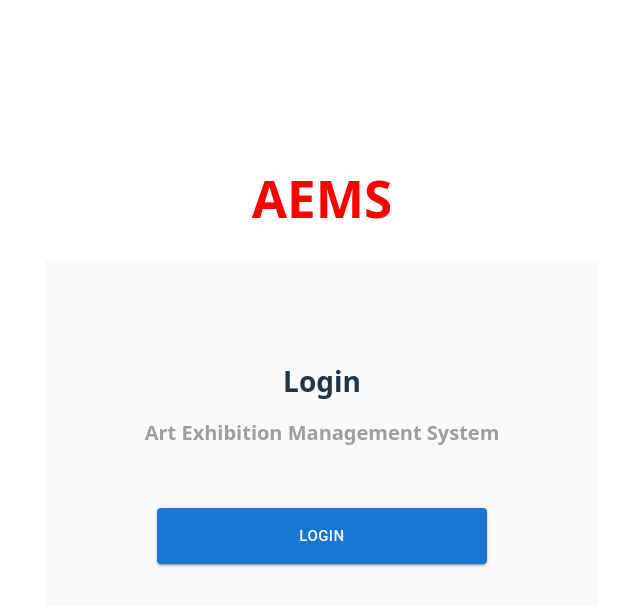
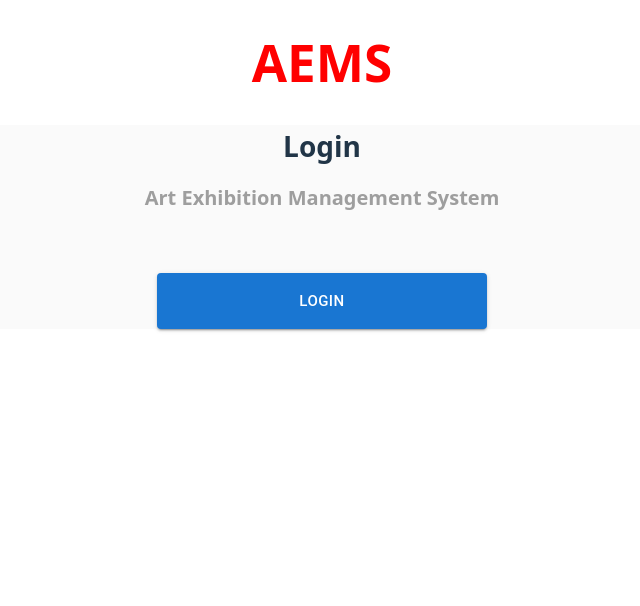
Before and after one commit to bdaza3/Art-Exhibit-Management-System, a React (Vite) app in the folder Project/AEMS/frontend/aems-frontend/: page / in a window 1280 px wide. Shown: the top 606 px of the page, without its empty margins (318-958 px from the left). Built offline with nearby package versions, Linux system fonts and the light colour scheme.

Commit message:
fix login button routing, resize page

```diff
--- a/Project/AEMS/frontend/aems-frontend/src/App.css
+++ b/Project/AEMS/frontend/aems-frontend/src/App.css
@@ -1,37 +1,12 @@
 #root {
-  max-width: 1280px;
   margin: 0 auto;
   padding: 2rem;
   text-align: center;
   background-color: white;
 }
 
-.logo {
-  height: 6em;
-  padding: 1.5em;
-  will-change: filter;
-  transition: filter 300ms;
+html, body, #root {
+  height: 100%;
+  margin: 0;
+  width: 100%;
 }
-
-@keyframes logo-spin {
-  from {
-    transform: rotate(0deg);
-  }
-  to {
-    transform: rotate(360deg);
-  }
-}
-
-@media (prefers-reduced-motion: no-preference) {
-  a:nth-of-type(2) .logo {
-    animation: logo-spin infinite 20s linear;
-  }
-}
-
-.card {
-  padding: 2em;
-}
-
-.read-the-docs {
-  color: #888;
-}
--- a/Project/AEMS/frontend/aems-frontend/src/App.tsx
+++ b/Project/AEMS/frontend/aems-frontend/src/App.tsx
@@ -3,24 +3,22 @@ import './App.css'
 import { Login } from './components/Login'
 import { Box, Button } from "@mui/material"
 import { grey } from "@mui/material/colors"
-import { Link } from 'react-router-dom'
+import { Link, Routes, Route } from 'react-router-dom'
+import LoginPage from './pages/LoginPage'
 
 
 function App() {
 
   return (
     <>
-      <h1 style={{ color: 'red' }}>AEMS</h1>
-      <Box
+    <h1 style={{ color: 'red' }}>AEMS</h1>
+    <Box
       sx={{
         display: 'flex',
         flexDirection: 'column',
         alignItems: 'center',
         justifyContent: 'center',
         bgcolor: grey[50],
-        height: '100%',
-        px: '100px',
-        py: '100px'
       }}
       >
       <Box sx={{ fontWeight: 'bold', fontSize: '28px', marginBottom: '16px' }}>Login</Box>
@@ -30,7 +28,8 @@ function App() {
       <Button
         variant='contained'
         size='large'
-        onClick={() => window.location.href = '/pages/LoginPage.tsx'}
+        component={Link}
+        to='/login'
         sx={{
           width: '330px',
           height: '56px',
@@ -43,4 +42,15 @@ function App() {
   )
 }
 
-export default App
+function Home() {
+  return <App />
+}
+
+export default function RootApp() {
+  return (
+    <Routes>
+      <Route path='/' element={<Home />} />
+      <Route path='/login' element={<LoginPage />} />
+    </Routes>
+  )
+}
--- a/Project/AEMS/frontend/aems-frontend/src/pages/LoginPage.tsx
+++ b/Project/AEMS/frontend/aems-frontend/src/pages/LoginPage.tsx
@@ -1,11 +1,9 @@
 import { useState } from 'react'
-import './App.css'
+import '../App.css'
 import { Login } from '../components/Login'
 import { Box, Button } from "@mui/material"
 import { grey } from "@mui/material/colors"
 
-export const LoginPage = () => {
-    return (
-        <Login />
-    )
+export default function LoginPage() {
+    return <Login />
 }
```
